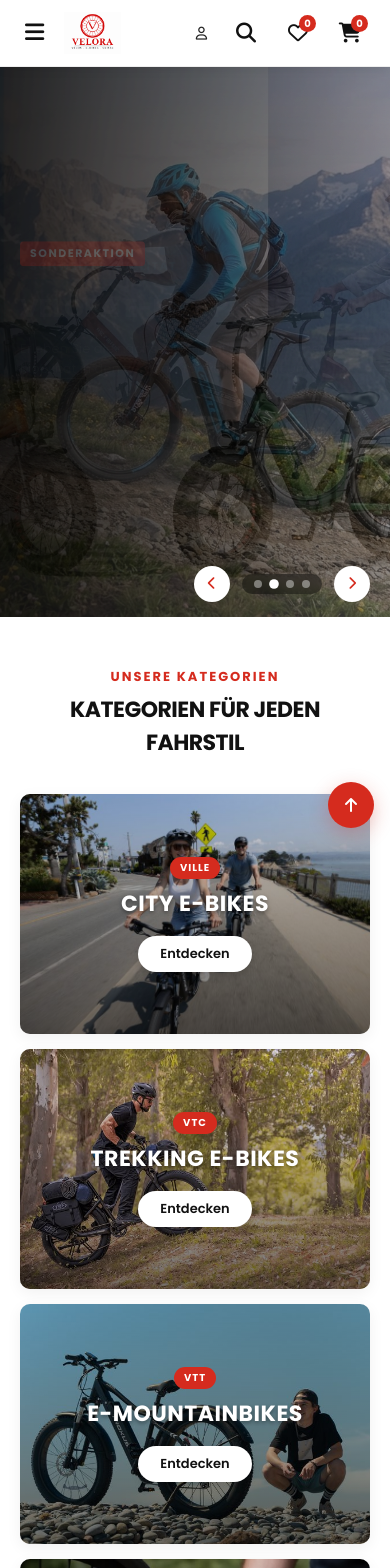
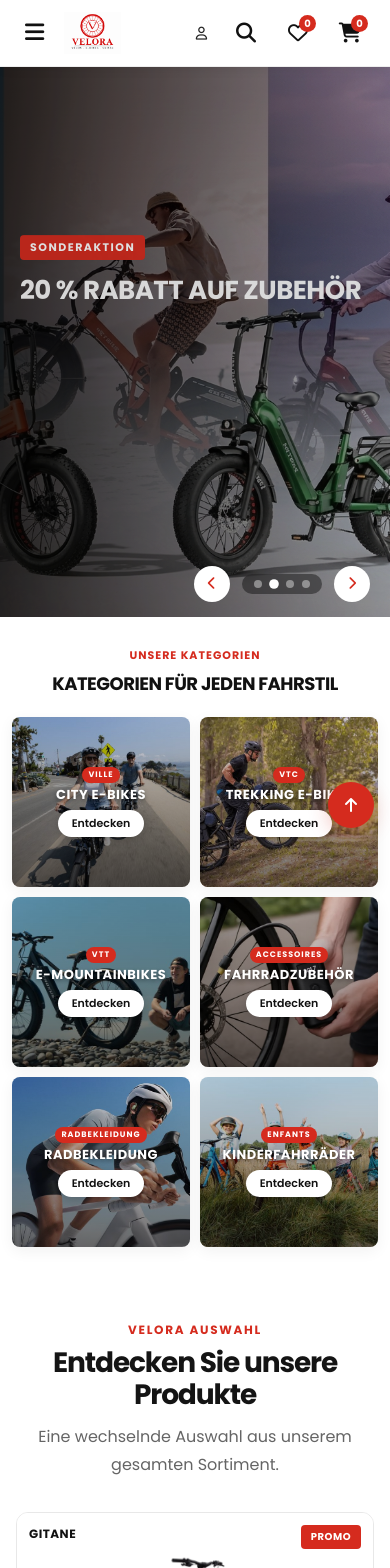
Before and after one commit to ftbson/velora, a Next.js app: page / in a window 390 px wide. Shown: the top 1568 px of the page. Built offline with nearby package versions, Linux system fonts and the light colour scheme; no server answers.

Commit message:
feat: amélioration de l'interface et des fonctionnalités

```diff
--- a/src/app/globals.css
+++ b/src/app/globals.css
@@ -30,7 +30,6 @@ a {
 
 
 
-
 /* ==========================================
    VELORA CATEGORIES SECTION STYLING & REVEAL
    ========================================== */
@@ -70,17 +69,17 @@ a {
   text-transform: uppercase;
 }
 
-/* Grille à 3 Colonnes (Plus large et compacte) */
+/* Grille Desktop (3 Colonnes) */
 .velora-categories-grid {
   display: grid;
   grid-template-columns: repeat(3, 1fr);
   gap: 20px;
 }
 
-/* Carte de Catégorie (Dimensions ajustées plus panoramiques/compactes) */
+/* Carte de Catégorie */
 .velora-category-card {
   position: relative;
-  height: 280px; /* Hauteur réduite pour coller aux captures */
+  height: 280px;
   border-radius: 10px;
   overflow: hidden;
   box-shadow: 0 4px 15px rgba(0, 0, 0, 0.06);
@@ -89,7 +88,7 @@ a {
 
 .velora-category-card:hover {
   transform: translateY(-5px);
-  box-shadow: 0 10px 25px rgba(0, 0, 0, 12%);
+  box-shadow: 0 10px 25px rgba(0, 0, 0, 0.12);
 }
 
 .velora-category-image-wrapper {
@@ -145,7 +144,7 @@ a {
   background: linear-gradient(180deg, rgba(0, 0, 0, 0.2) 0%, rgba(0, 0, 0, 0.65) 100%);
 }
 
-/* Contenu aligné / centré de façon compacte */
+/* Contenu aligné / centré */
 .velora-category-content {
   position: relative;
   z-index: 3;
@@ -225,16 +224,22 @@ a {
 }
 
 /* ==========================================
-   RESPONSIVE
+   RESPONSIVE DESIGN (TABLETTE & SMARTPHONE 2 PAR 2)
    ========================================== */
+
+/* Tablette (992px et moins) */
 @media (max-width: 992px) {
+  .velora-categories-section {
+    padding: 40px 15px;
+  }
+
   .velora-categories-grid {
-    grid-template-columns: repeat(2, minmax(0, 1fr));
+    grid-template-columns: repeat(2, 1fr);
     gap: 15px;
   }
 
   .velora-category-card {
-    height: 240px;
+    height: 220px;
   }
 
   .velora-categories-title {
@@ -242,6 +247,85 @@ a {
   }
 }
 
+/* Smartphone (768px et moins) - OPTIMISÉ 2 PAR 2 */
+@media (max-width: 768px) {
+  .velora-categories-section {
+    padding: 30px 12px;
+  }
+
+  .velora-categories-header {
+    margin-bottom: 20px;
+  }
+
+  .velora-categories-subtitle {
+    font-size: 11px;
+    letter-spacing: 1px;
+  }
+
+  .velora-categories-title {
+    font-size: 18px;
+  }
+
+  /* Force la grille à rester à 2 colonnes strictes sur téléphone */
+  .velora-categories-grid {
+    grid-template-columns: repeat(2, 1fr) !important;
+    gap: 10px;
+  }
+
+  /* Diminution de la hauteur des cartes */
+  .velora-category-card {
+    height: 170px;
+    border-radius: 8px;
+  }
+
+  /* Diminution du padding interne de la carte */
+  .velora-category-content {
+    padding: 10px 8px;
+  }
+
+  /* Diminution des badges */
+  .velora-category-badge {
+    font-size: 8px;
+    padding: 2px 6px;
+    margin-bottom: 4px;
+    border-radius: 10px;
+  }
+
+  /* Diminution de la taille du titre */
+  .velora-category-name {
+    font-size: 13px;
+    font-weight: 700;
+    margin: 0 0 8px 0;
+    line-height: 1.2;
+  }
+
+  /* Diminution du bouton */
+  .velora-category-btn {
+    font-size: 11px;
+    padding: 5px 14px;
+    border-radius: 15px;
+  }
+}
+
+/* Très petits écrans smartphone (360px et moins) */
+@media (max-width: 360px) {
+  .velora-categories-grid {
+    gap: 8px;
+  }
+
+  .velora-category-card {
+    height: 150px;
+  }
+
+  .velora-category-name {
+    font-size: 12px;
+  }
+
+  .velora-category-btn {
+    font-size: 10px;
+    padding: 4px 10px;
+  }
+}
 
 /* ==========================================
    VELORA PRODUCT CARDS STYLING (EPURÉ)
--- a/src/components/HomeProducts.tsx
+++ b/src/components/HomeProducts.tsx
@@ -21,7 +21,7 @@ export default function HomeProducts() {
 
   useEffect(() => {
     const frameId = requestAnimationFrame(() => {
-      setProducts(chooseRandomProducts(productsData, 4));
+      setProducts(chooseRandomProducts(productsData, 15));
     });
 
     return () => cancelAnimationFrame(frameId);
--- a/src/components/Navbar.tsx
+++ b/src/components/Navbar.tsx
@@ -98,7 +98,7 @@ export default function Navbar() {
         </div>
       </div>
 
-      {/* Sous-barre de Catégories (Centrée sur Desktop) */}
+      {/* Sous-barre de Catégories (Liens principaux + Nouveaux liens de catégories) */}
       <nav className={`velora-sub-nav ${isMobileMenuOpen ? "mobile-open" : ""}`}>
         <div className="velora-sub-nav-container">
           <ul className="velora-nav-links">
@@ -115,6 +115,22 @@ export default function Navbar() {
             <li>
               <Link href="/categorie" onClick={() => setIsMobileMenuOpen(false)} className="highlight-link">
                 Kategorien
+              </Link>
+            </li>
+            {/* Nouveaux liens ajoutés */}
+            <li>
+              <Link href="/categorie/enfants" onClick={() => setIsMobileMenuOpen(false)}>
+                Enfants
+              </Link>
+            </li>
+            <li>
+              <Link href="/categorie/vetements" onClick={() => setIsMobileMenuOpen(false)}>
+                Vêtements
+              </Link>
+            </li>
+            <li>
+              <Link href="/categorie/accessoires" onClick={() => setIsMobileMenuOpen(false)}>
+                Accessoires
               </Link>
             </li>
             <li>
```
